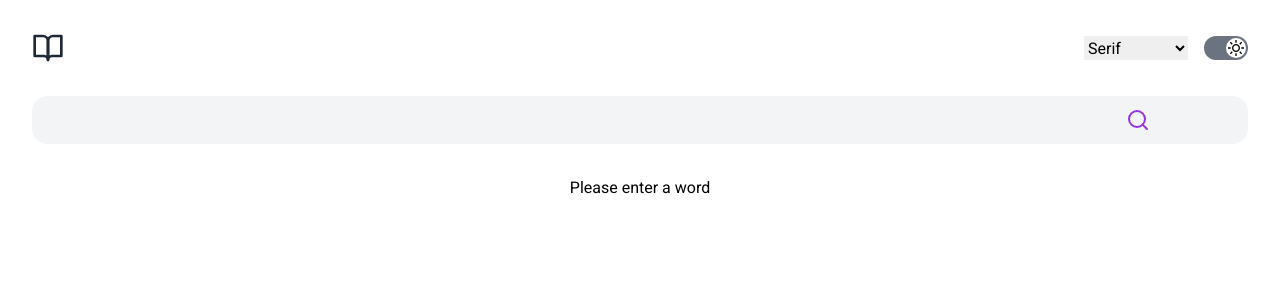
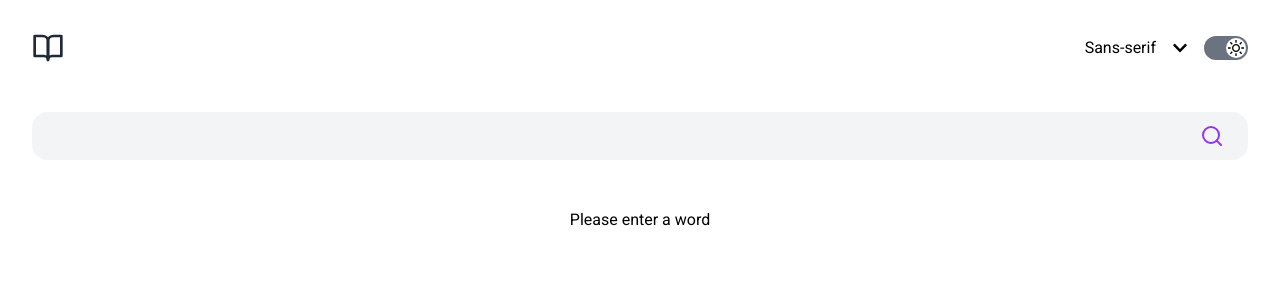
Before and after one commit to gitbeet/dictionary-app, a React (Vite) app: page / in a window 1280 px wide. Shown: the top 300 px of the page. Built offline with nearby package versions, Linux system fonts and the light colour scheme.

Commit message:
added custom dropdown menu and some css changes

```diff
--- a/index.html
+++ b/index.html
@@ -6,7 +6,7 @@
     <link rel="preconnect" href="https://fonts.googleapis.com" />
     <link rel="preconnect" href="https://fonts.gstatic.com" crossorigin />
     <link
-      href="https://fonts.googleapis.com/css2?family=Roboto:wght@400;500;700&display=swap"
+      href="https://fonts.googleapis.com/css2?family=Roboto+Mono:wght@400;500;700&family=Roboto+Serif:opsz,wght@8..144,400;8..144,500;8..144,700&family=Roboto:wght@400;500;700&display=swap"
       rel="stylesheet"
     />
     <meta name="viewport" content="width=device-width, initial-scale=1.0" />
--- a/src/App.tsx
+++ b/src/App.tsx
@@ -4,10 +4,15 @@ import WordSection from "./components/WordSection";
 import { FiBookOpen } from "react-icons/fi";
 import SearchBar from "./components/SearchBar";
 import DarkMode from "./components/DarkMode";
+import SelectMenu from "./components/SelectMenu";
 
 function App() {
   const [wordData, setWordData] = useState<any>([]);
   const [message, setMessage] = useState<string>("Please enter a word");
+  const [font, setFont] = useState({
+    value: "Roboto, sans-serif",
+    label: "Sans-serif",
+  });
 
   const searchWord = async (e: any, term: string) => {
     e.preventDefault();
@@ -26,15 +31,11 @@ function App() {
   };
 
   return (
-    <div className="w-full space-y-8">
+    <div style={{ fontFamily: font.value }} className="w-full space-y-12">
       <header className="flex justify-between items-center">
         <FiBookOpen className="w-8 h-8 text-gray-800" />
-        <div className="flex space-x-4">
-          <select>
-            <option>Serif</option>
-            <option>Sans-Serif</option>
-            <option>Monospace</option>
-          </select>
+        <div className="flex space-x-8">
+          <SelectMenu setFont={setFont} font={font} />
           <DarkMode />
         </div>
       </header>
--- a/src/components/SearchBar.tsx
+++ b/src/components/SearchBar.tsx
@@ -17,7 +17,7 @@ const SearchBar = ({ searchWord }: Props) => {
       />
       <button
         type="submit"
-        className="absolute left-[90%]   top-1/2 -translate-y-1/2"
+        className="absolute right-4 md:right-6   top-1/2 -translate-y-1/2"
       >
         <FiSearch className="w-6 h-6 text-purple-600" />
       </button>
--- /dev/null
+++ b/src/components/SelectMenu.tsx
@@ -0,0 +1,73 @@
+import React, { useState } from "react";
+import { FaChevronDown } from "react-icons/fa";
+
+const SelectMenu = ({
+  setFont,
+  font,
+}: {
+  setFont: React.Dispatch<
+    React.SetStateAction<{
+      value: string;
+      label: string;
+    }>
+  >;
+  font: { value: string; label: string };
+}) => {
+  const [open, setOpen] = useState(false);
+  const options = [
+    { value: "Roboto, sans-serif", label: "Sans-serif" },
+    { value: "Roboto Serif, serif", label: "Serif" },
+    { value: "Roboto Mono, monospace", label: "Monospace" },
+  ];
+  return (
+    <div>
+      <div className="z-20 relative">
+        {/* <select
+          className="bg-gray-200 p-2 pr-8 appearance-none"
+          onClick={() => setOpen((prev) => !prev)}
+          onChange={(e) => {
+            setFont(e.target.value);
+          }}
+        >
+          <option value="Roboto, sans-serif">Sans-Serif</option>
+          <option value="Roboto Serif, serif">Serif</option>
+          <option value="Roboto Mono, monospace">Monospace</option>
+        </select> */}
+        <div className="relative cursor-pointer">
+          <div
+            className="relative space-x-4 bg-white"
+            onClick={() => setOpen((prev) => !prev)}
+          >
+            <div className="pr-4">{font.label}</div>
+            <div className="absolute left-full top-1/2 -translate-y-1/2 -translate-x-full">
+              <FaChevronDown
+                className={`${
+                  open ? "-rotate-180" : ""
+                } transition-all duration-200`}
+              />
+            </div>
+          </div>
+
+          <div
+            onClick={() => setOpen(false)}
+            className={`${
+              open ? "" : "scale-y-0"
+            } absolute bg-white origin-top transition-transform space-y-4 p-4 pl-2 -left-2 shadow-lg text-left w-max`}
+          >
+            {options.map((option) => (
+              <div onClick={() => setFont(option)}>{option.label}</div>
+            ))}
+          </div>
+        </div>
+      </div>
+      {open ? (
+        <div
+          onClick={() => setOpen(false)}
+          className="top-0 bottom-0 left-0 right-0 fixed z-10"
+        ></div>
+      ) : null}
+    </div>
+  );
+};
+
+export default SelectMenu;
--- a/src/components/WordSection.tsx
+++ b/src/components/WordSection.tsx
@@ -40,13 +40,14 @@ const WordSection = ({ wordData, searchWord }: Props) => {
           />
         ))}
       </div>
-      {/* <div className="text-gray-400">
-        {JSON.stringify(wordData) || "no data"}
-      </div> */}
       <section className="text-left space-y-2">
         <p className="text-gray-400">Source</p>
         <div className="flex items-end space-x-2">
-          <a href={sourceUrls} className="text-gray-600 underline">
+          <a
+            href={sourceUrls}
+            target="_blank"
+            className="text-gray-600 underline"
+          >
             {sourceUrls[0]}
           </a>
           {/* align bottom of link text and icon */}
--- a/src/index.css
+++ b/src/index.css
@@ -7,7 +7,7 @@
 *::before,
 *::after {
   box-sizing: border-box;
-  font-family: "Roboto", sans-serif;
+  /* font-family: "Roboto", sans-serif; */
 }
 
 /* Remove default padding */
--- a/tailwind.config.cjs
+++ b/tailwind.config.cjs
@@ -2,6 +2,11 @@
 module.exports = {
   content: ["./index.html", "./src/**/*.{js,ts,jsx,tsx}"],
   theme: {
+    fontFamily: {
+      sans: ["ui-sans-serif", "system-ui"],
+      serif: ["ui-serif", "Comic-sans"],
+      mono: ["ui-monospace", "SFMono-Regular"],
+    },
     extend: {},
   },
   plugins: [],
```
